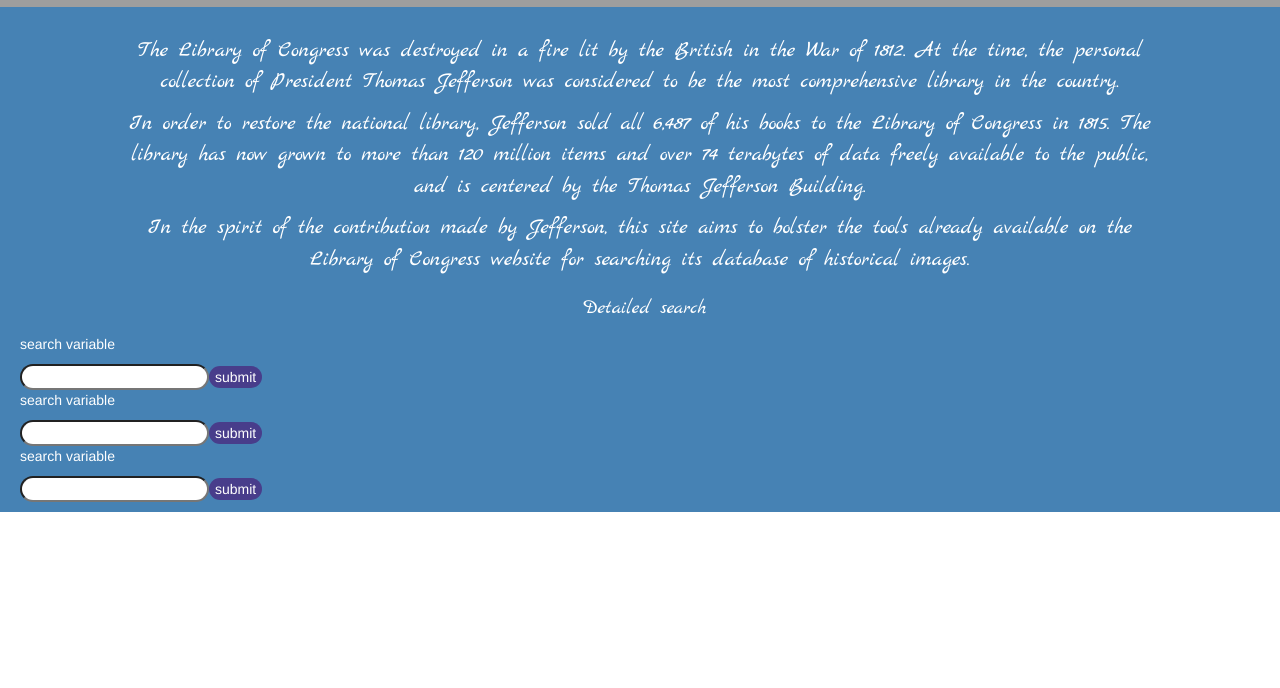
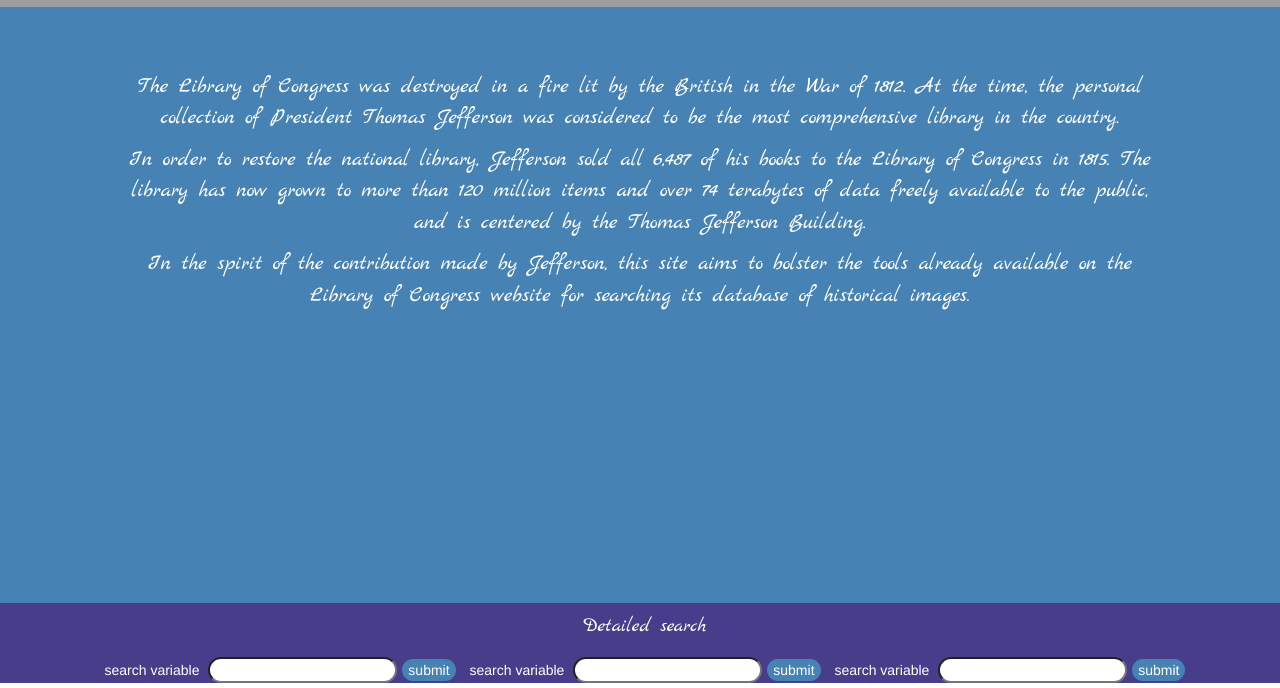
Before and after one commit to elmeltone/apihack, a plain HTML site: page index.html in a window 1280 px wide. Shown: the part 139-827 px from the top of the page. Before the commit the page ends 800 px from the top, so only its background shows below. Drawn offline with nearby package versions, Linux system fonts and the light colour scheme; grey boxes are pictures that could not be loaded.

Commit message:
footer format

```diff
--- a/css/main.css
+++ b/css/main.css
@@ -101,8 +101,16 @@
 	padding-left: 3%;
 }
 
+.top-button {
+	background-color: darkslateblue;
+	color: white;
+	border: none;
+	border-radius: 15px;
+}
+
 .middle {
 	width: 100%;
+	height: 74.5%;
 }
 
 #results-wrapper {
@@ -123,7 +131,7 @@
 	text-align: center;
 	overflow: hidden;
 	float: none !important;
-	padding-top: 2em;
+	padding-top: 5%;
 }
 
 .tom-trivia {
@@ -134,15 +142,18 @@
 	text-align: center;
 }
 
+footer {
+	height: 10%;
+}
+
 #footer-wrapper {
 	width: 100%;
 	height: 100%;
 	margin: 0;
 	padding: 10px 10px 10px 20px;
-	background-color: steelblue;
+	background-color: darkslateblue;
 	color: white;
 	float: left;
-
 }
 
 #footer-title {
@@ -150,15 +161,36 @@
 	text-align: center;
 }
 
+.detail-getter {
+	text-align: center;
+}
+
+.details-titles {
+	display: inline;
+	margin-left: 5px;
+	text-align: right;
+	padding-right: -5px;
+}
+
+.form-box {
+	width: 33.333%;
+	margin: auto;
+	padding: auto;
+	display: inline;
+}
+
 .details {
 	border-radius: 15px;
+	margin: 5px;
+	display: inline;
 }
 
 .button {
-	background-color: darkslateblue;
+	background-color: steelblue;
 	color: white;
 	border: none;
 	border-radius: 15px;
+	margin-right: 5px;
 }
 
 .count {
--- a/index.html
+++ b/index.html
@@ -20,7 +20,7 @@
 		</div>
 		<div id="general-search">
 			<form class="image-getter">
-				<input type="text" placeholder="Search (e.g., Mount Rushmore, Civil War, Ansel Adams Landscape, etc." name="general" id="general"><input class="button" style="display: inline;" type="submit" value="submit">
+				<input type="text" placeholder="Search (e.g., Mount Rushmore, Civil War, Ansel Adams Landscape, etc." name="general" id="general"><input class="top-button" style="display: inline;" type="submit" value="submit">
 			</form>
 		</div>
 	</div>
@@ -38,12 +38,22 @@
 		<div id="footer-wrapper">
 			<form class="detail-getter">
 				<p id="footer-title">Detailed search</p>
-				<p>search variable</p><input class="details" type="text"><input type="submit" value="submit" class="button"><br>
-				<p>search variable</p><input class="details" type="text"><input type="submit" value="submit" class="button"><br>
-				<p>search variable</p><input class="details" type="text"><input type="submit" value="submit" class="button"><br>
+				<div class="form-box">
+					<p class="details-titles">search variable</p>
+					<input class="details" type="text"><input type="submit" value="submit" class="button">
+				</div>
+				<div class="form-box">
+					<p class="details-titles">search variable</p>
+					<input class="details" type="text"><input type="submit" value="submit" class="button">
+				</div>
+				<div class="form-box">
+					<p class="details-titles">search variable</p>
+					<input class="details" type="text"><input type="submit" value="submit" class="button">
+				</div>
 			</form>
 		</div>
 	</footer>
+
 		<div class="template hidden">
 			<ul id="general-image">
 				<li class="image">
```
Lines whose indentation alone changed are shown as unchanged.
